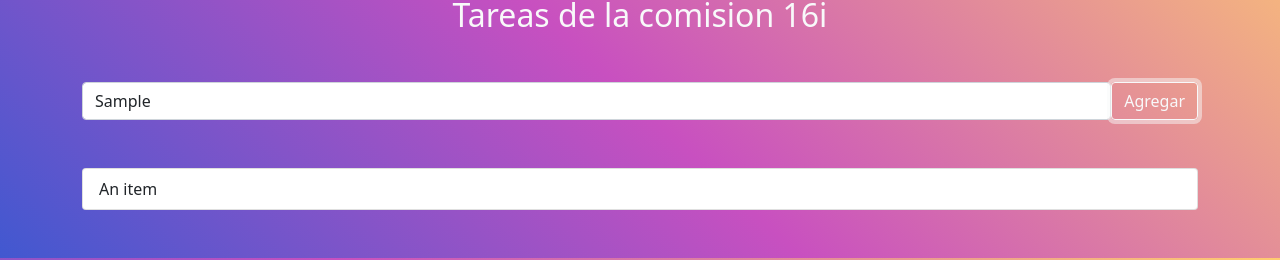
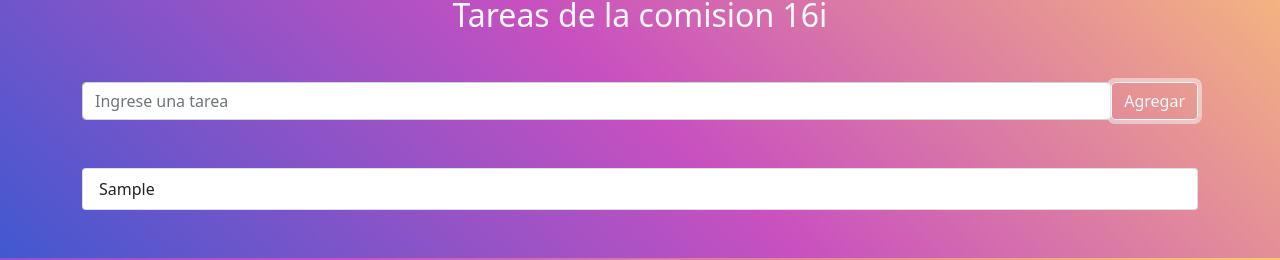
Before and after one commit to EstebanKalo/React-formularioTareas, a React (Create React App) app: page / in a window 1280 px wide. Both pictures are taken after typing "Sample" into the empty fields and a click on the button "Agregar". Shown: the part 177-437 px from the top of the page. Built offline with nearby package versions, Linux system fonts and the light colour scheme.

Commit message:
se agrego la logica correspondiente para cargar tareas en el state y dibujarlas

```diff
--- a/src/components/FormTareas.js
+++ b/src/components/FormTareas.js
@@ -15,7 +15,9 @@ const FormTareas = () => {
   const handleSubmit = (e) =>{
     e.preventDefault();
     // console.log("Desde handleSubmit")
-    setTareas([...tareas, tareaIndividual])
+    setTareas([...tareas, tareaIndividual]);
+    //limpiar el input
+    setTareaIndividual("");
   };
 
   return (
@@ -28,14 +30,14 @@ const FormTareas = () => {
             placeholder="Ingrese una tarea"
             className="form-control"
             onChange = { e => setTareaIndividual(e.target.value)}
-          />
+            value= {tareaIndividual}/>
           <button type="submit" className="btn btn-outline-light">
             Agregar
           </button>
         </div>
       </form>
       <section className="container">
-        <ListaTareas />
+        <ListaTareas arregloTareas={tareas}/>
       </section>
     </>
   );
--- a/src/components/ItemTarea.js
+++ b/src/components/ItemTarea.js
@@ -1,8 +1,8 @@
 import React from 'react';
 
-const ItemTarea = () => {
+const ItemTarea = (props) => {
     return (
-        <li className="list-group-item">An item</li>
+        <li className="list-group-item">{props.dato}</li>
     );
 };
 
--- a/src/components/ListaTareas.js
+++ b/src/components/ListaTareas.js
@@ -1,11 +1,13 @@
 import React from "react";
 import ItemTarea from "./ItemTarea";
 
-const ListaTareas = () => {
+const ListaTareas = (props) => {
   return (
     <>
       <ul className="list-group my-5">
-          <ItemTarea/>
+        {
+          props.arregloTareas.map((elemento, indice)=> <ItemTarea key={indice} dato={elemento}/>)
+        }
       </ul>
     </>
   );
```
